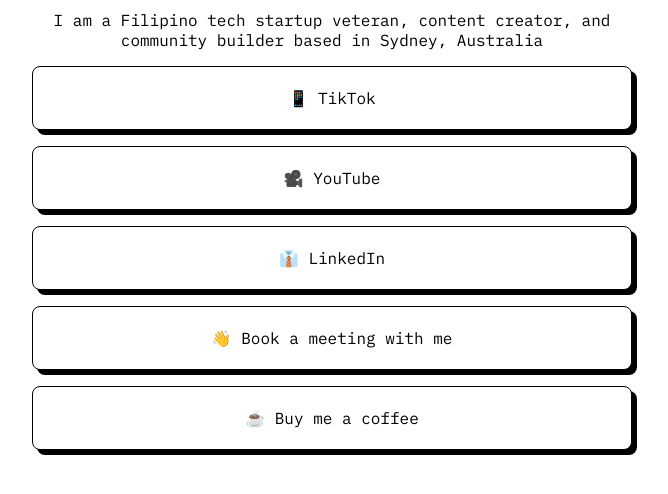
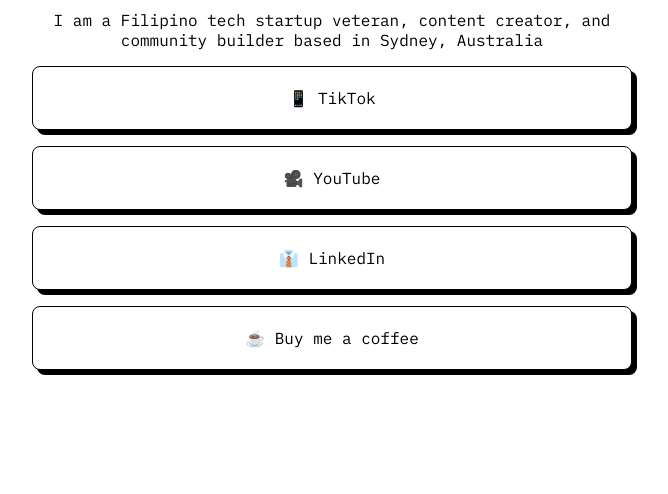
Before and after one commit to rpgarde/paologardecom, a plain HTML site: page index.html in a window 1280 px wide. Shown: the part 148-642 px from the top of the page, without its empty margins (308-976 px from the left). Drawn offline with Linux system fonts and the light colour scheme.

Commit message:
Removed Calendly for now

```diff
--- a/index.html
+++ b/index.html
@@ -28,11 +28,11 @@
             <button class ="link-btn">👔 LinkedIn</button>
             </a>
         </div>
-        <div class = "btn-section">
+        <!-- <div class = "btn-section">
             <a href="https://calendly.com/paologrd/30min" target="_blank">
             <button class ="link-btn">👋 Book a meeting with me</button>
             </a>
-        </div>
+        </div> -->
 
 
         <div class = "btn-section">
```
